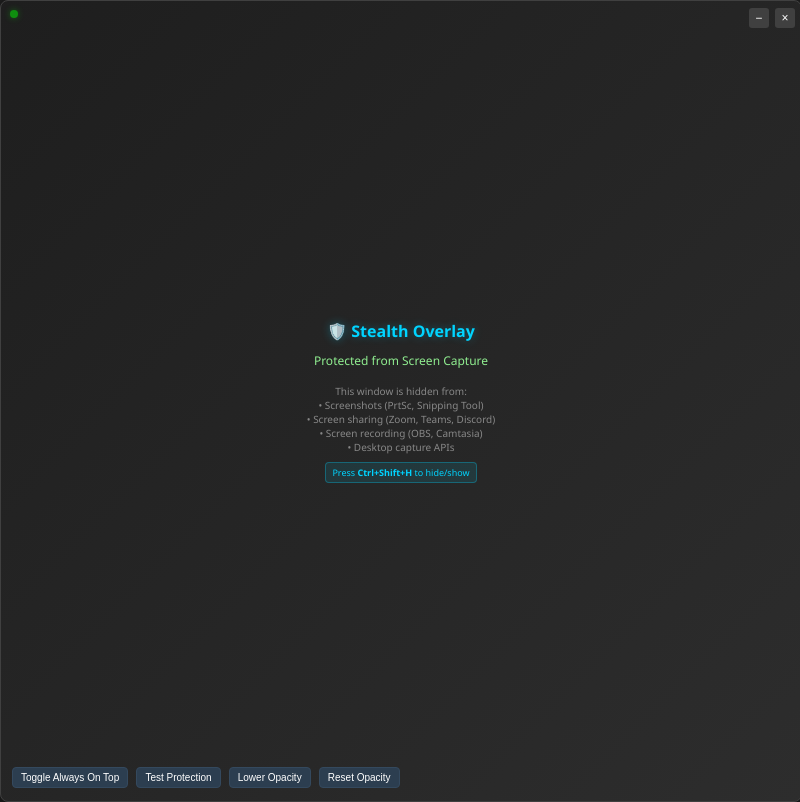
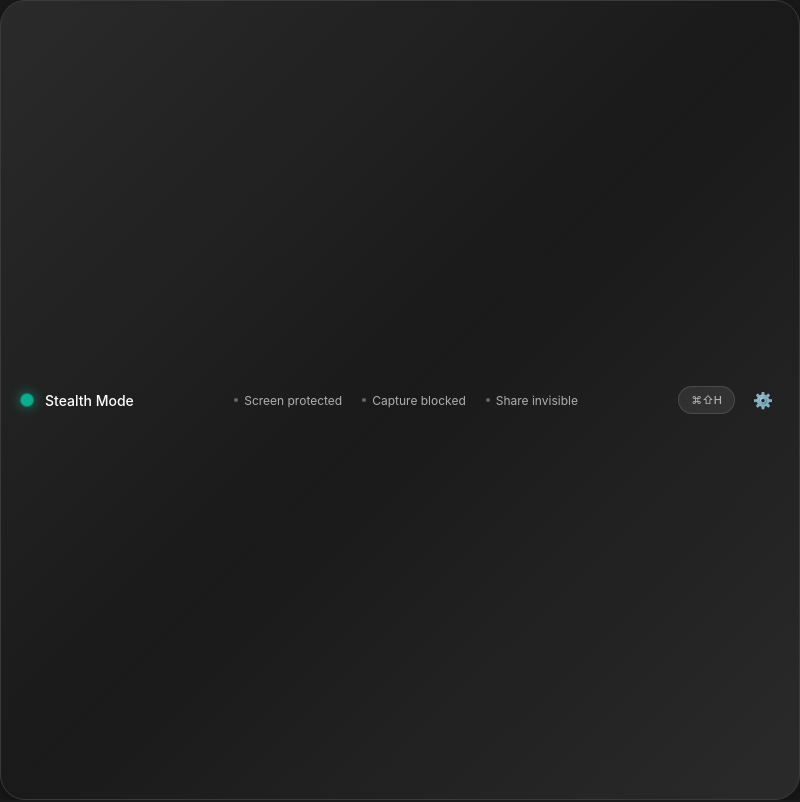
Before and after one commit to iiviie/vice, an Electron app: page overlay.html in a window 800 px wide. Drawn offline with Linux system fonts and the light colour scheme.

Commit message:
improve UI for the bar

```diff
--- a/overlay.html
+++ b/overlay.html
@@ -7,184 +7,237 @@
         body {
             margin: 0;
             padding: 0;
-            font-family: 'Segoe UI', Tahoma, Geneva, Verdana, sans-serif;
-            background: #1e1e1e;
+            font-family: -apple-system, BlinkMacSystemFont, 'Segoe UI', Roboto, sans-serif;
+            background: #1a1a1a;
             color: #ffffff;
             overflow: hidden;
             user-select: none;
-            -webkit-app-region: drag; /* Makes entire window draggable */
+            -webkit-app-region: drag;
+            height: 100vh;
         }
 
-        .overlay-container {
+        .bar-container {
             width: 100%;
-            height: 100vh;
+            height: 100%;
             display: flex;
-            flex-direction: column;
-            justify-content: center;
             align-items: center;
-            background: linear-gradient(135deg, #1e1e1e 0%, #2d2d2d 100%);
-            border: 1px solid #404040;
-            border-radius: 8px;
+            justify-content: space-between;
+            padding: 0 20px;
+            box-sizing: border-box;
+            background: linear-gradient(135deg, #2a2a2a 0%, #1a1a1a 50%, #2a2a2a 100%);
+            border: 1px solid #3a3a3a;
+            border-radius: 25px;
             box-shadow: 0 4px 20px rgba(0, 0, 0, 0.5);
         }
 
-        .title {
-            font-size: 16px;
-            font-weight: bold;
-            margin-bottom: 10px;
-            color: #00d4ff;
-            text-shadow: 0 0 10px rgba(0, 212, 255, 0.3);
+        .left-section {
+            display: flex;
+            align-items: center;
+            gap: 12px;
         }
 
-        .status {
-            font-size: 12px;
-            color: #90ee90;
-            margin-bottom: 15px;
-            text-align: center;
+        .status-dot {
+            width: 12px;
+            height: 12px;
+            border-radius: 50%;
+            background: #00d4aa;
+            box-shadow: 0 0 8px rgba(0, 212, 170, 0.6);
+            animation: pulse 2s infinite;
         }
 
-        .info {
-            font-size: 10px;
-            color: #888;
-            text-align: center;
-            line-height: 1.4;
-            max-width: 250px;
+        .status-text {
+            font-size: 14px;
+            font-weight: 500;
+            color: #ffffff;
         }
 
-        .hotkey-info {
-            font-size: 9px;
-            color: #00d4ff;
-            text-align: center;
-            margin-top: 8px;
-            padding: 3px 6px;
-            background: rgba(0, 212, 255, 0.1);
-            border-radius: 4px;
-            border: 1px solid rgba(0, 212, 255, 0.3);
-        }
-
-        .controls {
-            position: absolute;
-            top: 5px;
-            right: 5px;
-            -webkit-app-region: no-drag; /* Buttons should not drag */
-        }
-
-        .control-btn {
-            background: #404040;
-            border: none;
-            color: #fff;
-            width: 20px;
-            height: 20px;
-            border-radius: 3px;
-            cursor: pointer;
-            font-size: 12px;
-            margin-left: 2px;
-            display: inline-flex;
+        .center-section {
+            display: flex;
             align-items: center;
+            gap: 20px;
+            flex: 1;
             justify-content: center;
         }
 
-        .control-btn:hover {
-            background: #505050;
+        .feature-item {
+            display: flex;
+            align-items: center;
+            gap: 6px;
+            font-size: 12px;
+            color: #b0b0b0;
         }
 
-        .close-btn:hover {
-            background: #e74c3c;
+        .feature-dot {
+            width: 4px;
+            height: 4px;
+            border-radius: 50%;
+            background: #666;
         }
 
-        .minimize-btn:hover {
-            background: #f39c12;
+        .right-section {
+            display: flex;
+            align-items: center;
+            gap: 12px;
+            -webkit-app-region: no-drag;
         }
 
-        .indicator {
-            position: absolute;
-            top: 10px;
-            left: 10px;
-            width: 8px;
-            height: 8px;
-            border-radius: 50%;
-            background: #00ff00;
-            box-shadow: 0 0 6px rgba(0, 255, 0, 0.6);
-            animation: pulse 2s infinite;
+        .hotkey-display {
+            background: rgba(255, 255, 255, 0.08);
+            border: 1px solid rgba(255, 255, 255, 0.12);
+            border-radius: 20px;
+            padding: 6px 12px;
+            font-size: 11px;
+            color: #b0b0b0;
+            font-weight: 500;
+        }
+
+        .control-button {
+            background: rgba(255, 255, 255, 0.08);
+            border: 1px solid rgba(255, 255, 255, 0.12);
+            border-radius: 18px;
+            width: 32px;
+            height: 32px;
+            display: flex;
+            align-items: center;
+            justify-content: center;
+            cursor: pointer;
+            transition: all 0.2s ease;
+            color: #b0b0b0;
+            font-size: 12px;
+        }
+
+        .control-button:hover {
+            background: rgba(255, 255, 255, 0.15);
+            border-color: rgba(255, 255, 255, 0.25);
+            color: #ffffff;
+        }
+
+        .settings-button {
+            background: none;
+            border: none;
+            color: #b0b0b0;
+            cursor: pointer;
+            font-size: 16px;
+            padding: 6px;
+            border-radius: 6px;
+            transition: all 0.2s ease;
+        }
+
+        .settings-button:hover {
+            background: rgba(255, 255, 255, 0.08);
+            color: #ffffff;
         }
 
         @keyframes pulse {
-            0% { opacity: 1; }
-            50% { opacity: 0.5; }
-            100% { opacity: 1; }
+            0% {
+                opacity: 1;
+                transform: scale(1);
+                box-shadow: 0 0 8px rgba(0, 212, 170, 0.6);
+            }
+            50% {
+                opacity: 0.8;
+                transform: scale(1.1);
+                box-shadow: 0 0 12px rgba(0, 212, 170, 0.8);
+            }
+            100% {
+                opacity: 1;
+                transform: scale(1);
+                box-shadow: 0 0 8px rgba(0, 212, 170, 0.6);
+            }
         }
 
-        .test-area {
+        .dev-controls {
             position: absolute;
-            bottom: 10px;
-            left: 10px;
-            right: 10px;
+            top: 70px;
+            right: 20px;
+            background: rgba(0, 0, 0, 0.9);
+            border: 1px solid #333;
+            border-radius: 8px;
+            padding: 10px;
+            display: none;
+            gap: 8px;
+            flex-direction: column;
             -webkit-app-region: no-drag;
+            z-index: 1000;
         }
 
-        .test-btn {
-            background: #2c3e50;
-            border: 1px solid #34495e;
+        .dev-controls.show {
+            display: flex;
+        }
+
+        .dev-button {
+            background: #333;
+            border: 1px solid #555;
             color: #fff;
             padding: 4px 8px;
             border-radius: 4px;
             cursor: pointer;
             font-size: 10px;
-            margin: 2px;
+            transition: all 0.2s ease;
         }
 
-        .test-btn:hover {
-            background: #34495e;
+        .dev-button:hover {
+            background: #444;
         }
 
-        .warning {
-            color: #e74c3c;
-            font-size: 9px;
-            margin-top: 5px;
+        .opacity-display {
+            font-size: 10px;
+            color: #666;
             text-align: center;
+            margin-top: 4px;
         }
     </style>
 </head>
 <body>
-    <div class="overlay-container">
-        <!-- Status indicator -->
-        <div class="indicator" title="Protected from capture"></div>
-
-        <!-- Window controls -->
-        <div class="controls">
-            <button class="control-btn minimize-btn" onclick="minimizeWindow()" title="Minimize">−</button>
-            <button class="control-btn close-btn" onclick="closeWindow()" title="Close">×</button>
+    <div class="bar-container">
+        <!-- Left section: Status -->
+        <div class="left-section">
+            <div class="status-dot"></div>
+            <div class="status-text">Stealth Mode</div>
         </div>
 
-        <!-- Main content -->
-        <div class="title">🛡️ Stealth Overlay</div>
-        <div class="status">Protected from Screen Capture</div>
-        <div class="info">
-            This window is hidden from:<br>
-            • Screenshots (PrtSc, Snipping Tool)<br>
-            • Screen sharing (Zoom, Teams, Discord)<br>
-            • Screen recording (OBS, Camtasia)<br>
-            • Desktop capture APIs
+        <!-- Center section: Features -->
+        <div class="center-section">
+            <div class="feature-item">
+                <div class="feature-dot"></div>
+                <span>Screen protected</span>
+            </div>
+            <div class="feature-item">
+                <div class="feature-dot"></div>
+                <span>Capture blocked</span>
+            </div>
+            <div class="feature-item">
+                <div class="feature-dot"></div>
+                <span>Share invisible</span>
+            </div>
         </div>
 
-        <div class="hotkey-info">
-            Press <strong>Ctrl+Shift+H</strong> to hide/show
+        <!-- Right section: Controls -->
+        <div class="right-section">
+            <div class="hotkey-display">⌘⇧H</div>
+            <button class="settings-button" onclick="toggleDevControls()" title="Developer Controls">⚙️</button>
         </div>
+    </div>
 
-        <!-- Test controls -->
-        <div class="test-area">
-            <button class="test-btn" onclick="toggleAlwaysOnTop()">Toggle Always On Top</button>
-            <button class="test-btn" onclick="testCapture()">Test Protection</button>
-            <button class="test-btn" onclick="toggleOpacity()">Lower Opacity</button>
-            <button class="test-btn" onclick="resetOpacity()">Reset Opacity</button>
-            <div class="warning" id="transparencyWarning" style="display: none;">
-                ⚠️ Transparency may break protection!
-            </div>
-        </div>
+    <!-- Developer controls (hidden by default) -->
+    <div class="dev-controls" id="devControls">
+        <button class="dev-button" onclick="testCapture()">Test Flash</button>
+        <button class="dev-button" onclick="toggleOpacity()">Lower Opacity</button>
+        <button class="dev-button" onclick="resetOpacity()">Reset Opacity</button>
+        <button class="dev-button" onclick="toggleAlwaysOnTop()">Toggle Pin</button>
+        <div class="opacity-display" id="opacityDisplay">90%</div>
+        <button class="dev-button" onclick="minimizeWindow()">Minimize</button>
+        <button class="dev-button" onclick="closeWindow()">Close</button>
     </div>
 
     <script>
         const { ipcRenderer } = require('electron');
+
+        // Developer controls toggle
+        function toggleDevControls() {
+            const devControls = document.getElementById('devControls');
+            devControls.classList.toggle('show');
+        }
 
         // Window control functions using IPC
         async function minimizeWindow() {
@@ -203,50 +256,43 @@
 
         let currentOpacity = 0.9;
         async function toggleOpacity() {
-            const warning = document.getElementById('transparencyWarning');
+            const opacityDisplay = document.getElementById('opacityDisplay');
 
             if (currentOpacity === 0.9) {
                 currentOpacity = 0.7;
-                warning.style.display = 'block';
-                warning.textContent = '⚠️ Transparency may break protection!';
                 console.log('⚠️ WARNING: Higher transparency may affect capture protection!');
             } else if (currentOpacity === 0.7) {
                 currentOpacity = 0.5;
-                warning.textContent = '⚠️ DANGER: Very transparent!';
                 console.log('⚠️ DANGER: Very transparent - protection may be broken!');
             } else if (currentOpacity === 0.5) {
                 currentOpacity = 0.3;
-                warning.textContent = '🚨 EXTREME: Almost invisible!';
                 console.log('🚨 EXTREME: Almost invisible - protection likely broken!');
             } else if (currentOpacity === 0.3) {
                 currentOpacity = 0.1;
-                warning.textContent = '💀 CRITICAL: Barely visible!';
                 console.log('💀 CRITICAL: Barely visible - protection definitely broken!');
             } else if (currentOpacity === 0.1) {
                 currentOpacity = 0.05;
-                warning.textContent = '👻 GHOST MODE: Almost gone!';
                 console.log('👻 GHOST MODE: Almost transparent - this should break everything!');
             } else {
                 currentOpacity = 0.9;
-                warning.style.display = 'none';
                 console.log('✅ Back to safe opacity level');
             }
 
             await ipcRenderer.invoke('set-opacity', currentOpacity);
+            opacityDisplay.textContent = Math.round(currentOpacity * 100) + '%';
             console.log('Current opacity:', currentOpacity);
-            console.log('TEST NOW: Take a screenshot or start screen share to test protection!');
         }
 
         async function resetOpacity() {
             currentOpacity = 0.9;
             await ipcRenderer.invoke('set-opacity', currentOpacity);
-            const warning = document.getElementById('transparencyWarning');
-            warning.style.display = 'none';
+            const opacityDisplay = document.getElementById('opacityDisplay');
+            opacityDisplay.textContent = '90%';
             console.log('✅ Reset to safe opacity level (0.9)');
         }
 
         async function testCapture() {
-            // Flash the window to help with testing - make it more visible during very low opacity
+            // Flash the window to help with testing
             const originalBg = document.body.style.background;
             const flashColor = currentOpacity < 0.3 ? '#00ff00' : '#ff0000';
 
@@ -254,7 +300,7 @@
 
             setTimeout(() => {
                 document.body.style.background = originalBg;
-            }, 1000); // Longer flash for very transparent windows
+            }, 1000);
 
             console.log(`Testing capture protection at opacity ${currentOpacity} - window flashing ${flashColor}`);
             console.log('Try taking a screenshot NOW to test if this window is hidden');
@@ -265,20 +311,11 @@
         }
 
         // Log protection status
-        console.log('Overlay loaded');
+        console.log('Stealth overlay loaded');
         console.log('Content protection should be active');
         console.log('Test with: PrtSc, Snipping Tool, Zoom share, OBS');
         console.log('Hotkey: Ctrl+Shift+H to hide/show window');
-
-        // Display current time (for testing)
-        function updateTime() {
-            const now = new Date();
-            const timeStr = now.toLocaleTimeString();
-            document.title = `Stealth Overlay - ${timeStr}`;
-        }
-
-        setInterval(updateTime, 1000);
-        updateTime();
+        console.log('Click the gear icon for developer controls');
     </script>
 </body>
 </html>
```
Also changed, not shown: main.js (+6 -5 lines), 2 other files.
